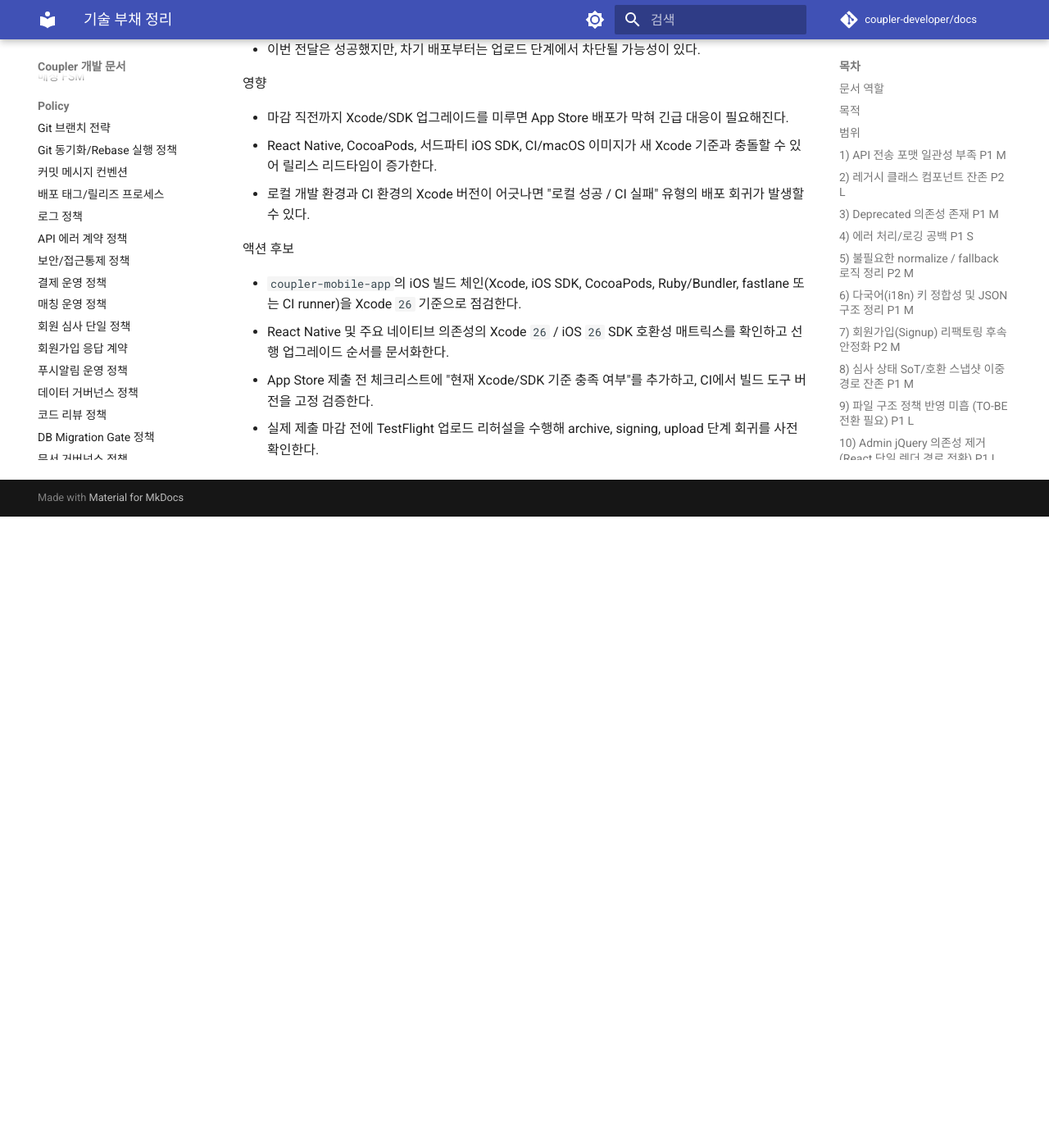
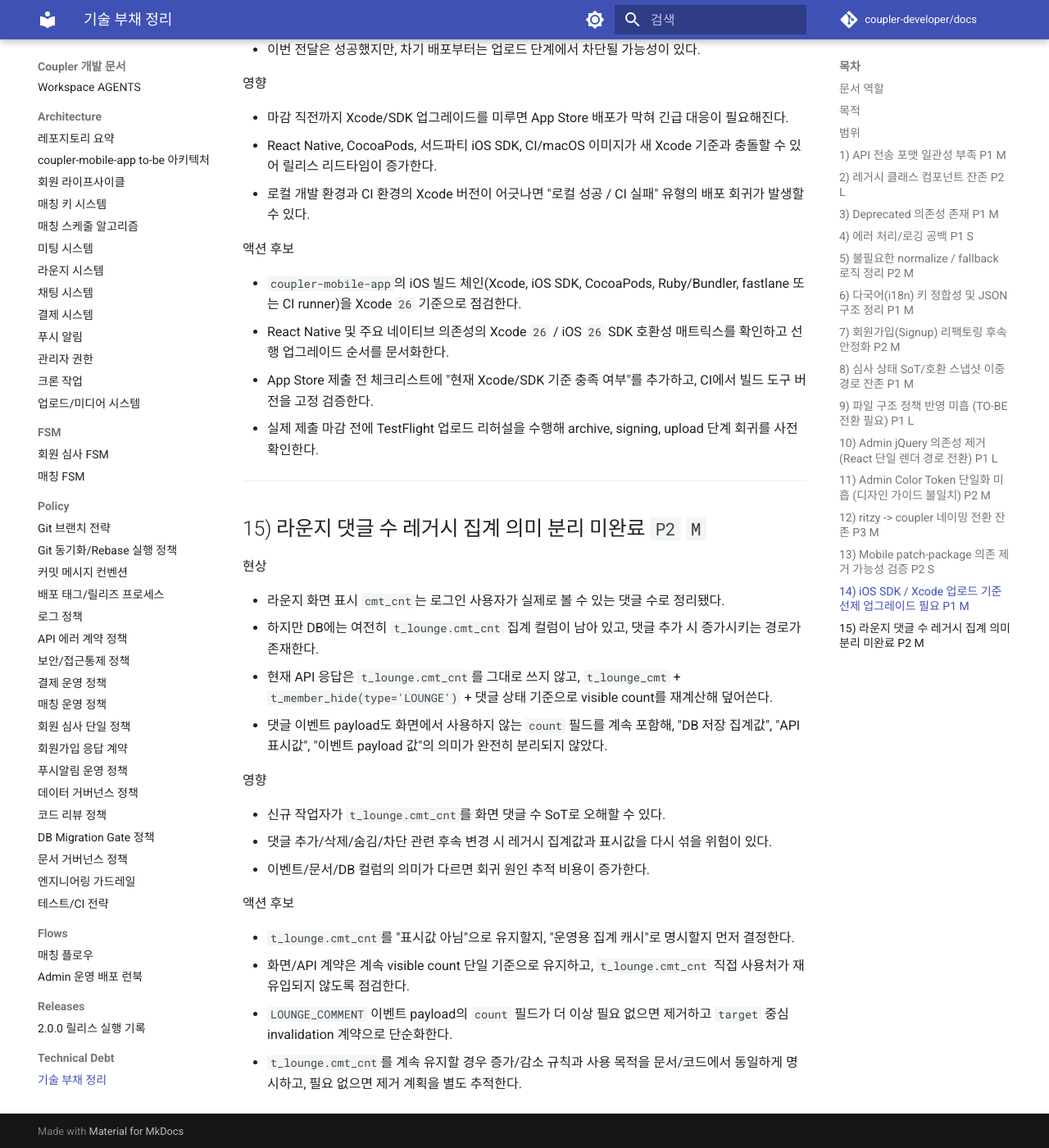
Before and after one commit to coupler-developer/docs, an MkDocs documentation site: the page built from content/technical-debt/technical-debt.md, in a window 1280 px wide and 1400 px high, scrolled down 8726 px. Shown: the whole window at 82% size. Built offline with MkDocs 1.6.1 and Material for MkDocs 9.7.7, drawn with Linux system fonts in a browser that asks for light colours; comment, search, counter and statistics services are not loaded; before the commit the page ends 9356 px from its top, so only the background shows below that.

Commit message:
docs: 라운지 댓글수 레거시 부채 추가

```diff
--- a/content/technical-debt/technical-debt.md
+++ b/content/technical-debt/technical-debt.md
@@ -319,3 +319,27 @@
 - React Native 및 주요 네이티브 의존성의 Xcode `26` / iOS `26` SDK 호환성 매트릭스를 확인하고 선행 업그레이드 순서를 문서화한다.
 - App Store 제출 전 체크리스트에 "현재 Xcode/SDK 기준 충족 여부"를 추가하고, CI에서 빌드 도구 버전을 고정 검증한다.
 - 실제 제출 마감 전에 TestFlight 업로드 리허설을 수행해 archive, signing, upload 단계 회귀를 사전 확인한다.
+
+---
+
+## 15) 라운지 댓글 수 레거시 집계 의미 분리 미완료 `P2` `M`
+
+현상
+
+- 라운지 화면 표시 `cmt_cnt`는 로그인 사용자가 실제로 볼 수 있는 댓글 수로 정리됐다.
+- 하지만 DB에는 여전히 `t_lounge.cmt_cnt` 집계 컬럼이 남아 있고, 댓글 추가 시 증가시키는 경로가 존재한다.
+- 현재 API 응답은 `t_lounge.cmt_cnt`를 그대로 쓰지 않고, `t_lounge_cmt` + `t_member_hide(type='LOUNGE')` + 댓글 상태 기준으로 visible count를 재계산해 덮어쓴다.
+- 댓글 이벤트 payload도 화면에서 사용하지 않는 `count` 필드를 계속 포함해, "DB 저장 집계값", "API 표시값", "이벤트 payload 값"의 의미가 완전히 분리되지 않았다.
+
+영향
+
+- 신규 작업자가 `t_lounge.cmt_cnt`를 화면 댓글 수 SoT로 오해할 수 있다.
+- 댓글 추가/삭제/숨김/차단 관련 후속 변경 시 레거시 집계값과 표시값을 다시 섞을 위험이 있다.
+- 이벤트/문서/DB 컬럼의 의미가 다르면 회귀 원인 추적 비용이 증가한다.
+
+액션 후보
+
+- `t_lounge.cmt_cnt`를 "표시값 아님"으로 유지할지, "운영용 집계 캐시"로 명시할지 먼저 결정한다.
+- 화면/API 계약은 계속 visible count 단일 기준으로 유지하고, `t_lounge.cmt_cnt` 직접 사용처가 재유입되지 않도록 점검한다.
+- `LOUNGE_COMMENT` 이벤트 payload의 `count` 필드가 더 이상 필요 없으면 제거하고 `target` 중심 invalidation 계약으로 단순화한다.
+- `t_lounge.cmt_cnt`를 계속 유지할 경우 증가/감소 규칙과 사용 목적을 문서/코드에서 동일하게 명시하고, 필요 없으면 제거 계획을 별도 추적한다.
```
